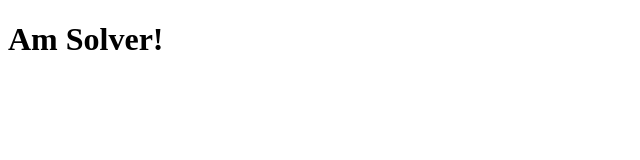
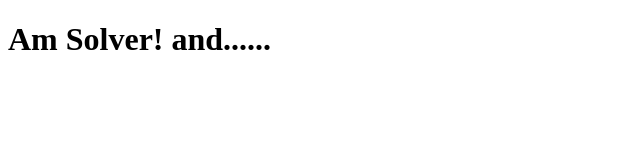
Before and after one commit to solverdepro/good-learning, a plain HTML site: page index.html in a window 1280 px wide. Shown: the whole page, without its empty margins (0-640 px from the left). Drawn offline with Linux system fonts and the light colour scheme.

Commit message:
my commit

```diff
--- a/index.html
+++ b/index.html
@@ -6,6 +6,6 @@
     <title>my app</title>
 </head>
 <body>
-    <h1>Am Solver!</h1>
+    <h1>Am Solver! and......</h1>
 </body>
 </html>
```
